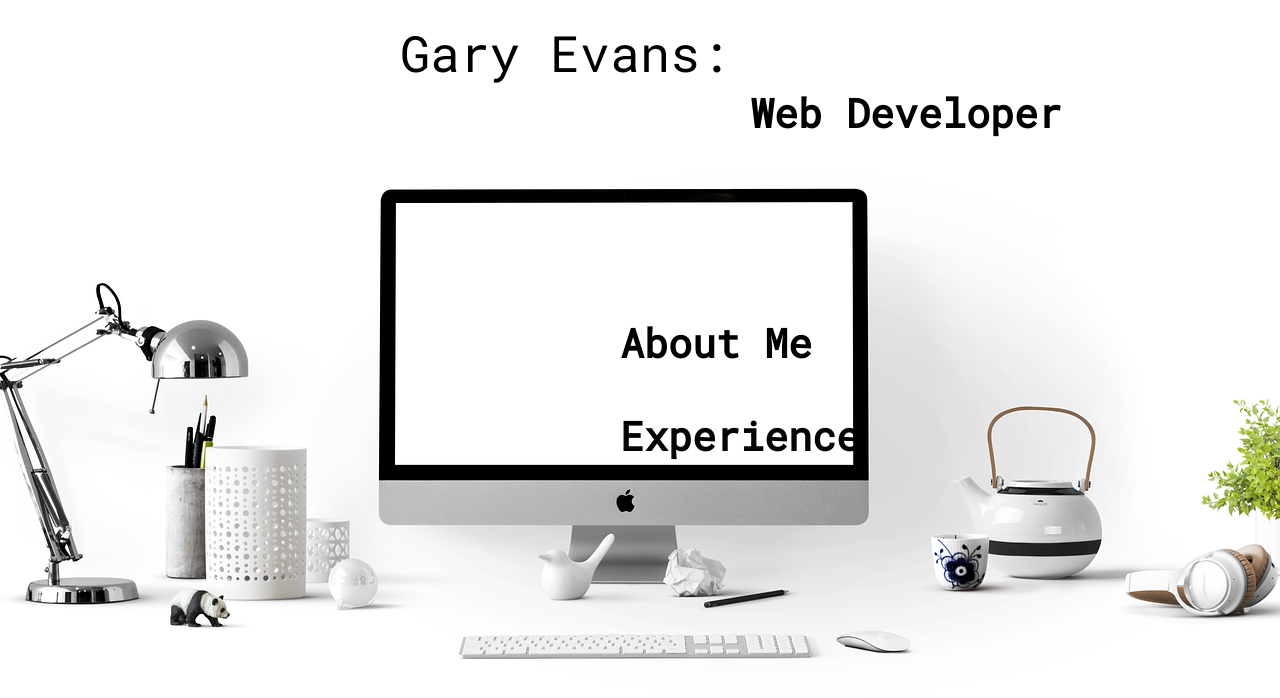
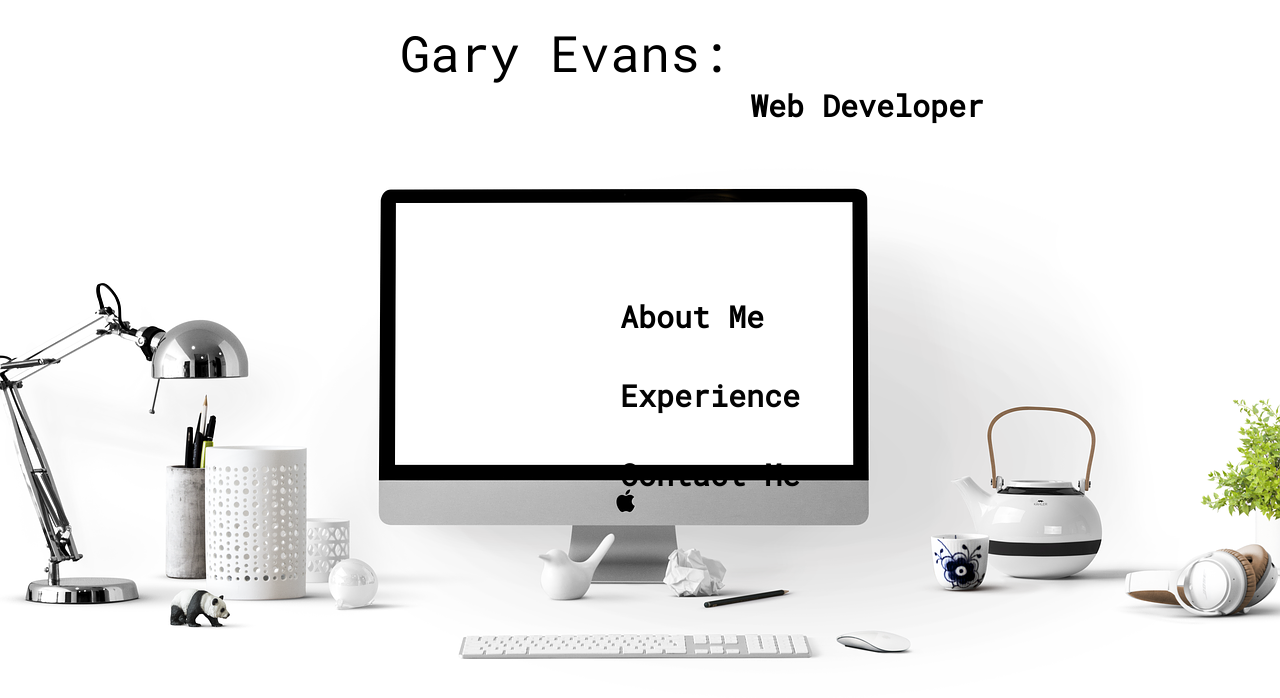
Before and after one commit to BadHatHarry25/Web-Fundamentals, a plain HTML site: page portfolio/port.html in a window 1280 px wide. Drawn offline with Linux system fonts and the light colour scheme.

Commit message:
added anchor tags

```diff
--- a/portfolio/_layout.scss
+++ b/portfolio/_layout.scss
@@ -1,6 +1,7 @@
 body {
     background-image: url(apple-1868496_1280.jpg);
     background-size: cover;
+    animation: transitionIn 5s;
 }
 
 * {
--- a/portfolio/port.html
+++ b/portfolio/port.html
@@ -12,14 +12,15 @@
 </head>
 <body>
 
-    <header class="header">
+    <nav class="header">
         <h1 class="header_gary">Gary Evans:</h1>
         <h2 class="header_web">Web Developer</h2>
-    </header>
+    </nav>
 
    <main class="main">
-       <h2 class="main_about">About Me </h2>
-       <h2 class="main_experience">Experience</h2>
+       <a href=""><h2 class="main_about">About Me </h2></a>
+       <a href=""><h2 class="main_experience">Experience</h2></a>
+       <a href=""><h2 class="main_contact">Contact Me</h2></a>
    </main>
 
 </body>
--- a/portfolio/port.scss
+++ b/portfolio/port.scss
@@ -38,24 +38,39 @@ main {
     flex-direction: column;
     justify-content: center;
     margin-left: 620px;
+    margin-top: 20px;
 }
 
 .main_about {
     margin-bottom: 40px;
     animation: transitionIn 5s;
+}
 
+.main_about:hover {
+    font-size: 40px;
+}
+
+.main_experience:hover {
+    font-size: 40px;
+}
+
+.main_contact:hover {
+    font-size: 40px;
 }
 
 .main_experience {
     animation: transitionIn 6s;
+    margin-bottom: 40px;
 }
+
+
 
 i {
     color: #879D41;
 }
 
 h2 {
-    font-size: 40px;
+    font-size: 30px;
     font-family: 'Roboto Mono', monospace;
 }
 
@@ -68,3 +83,8 @@ h2 {
         opacity: 1;
     }
 }
+
+a {
+    text-decoration: none;
+    color: black;
+}
```
Also changed, not shown: portfolio/port.css.
